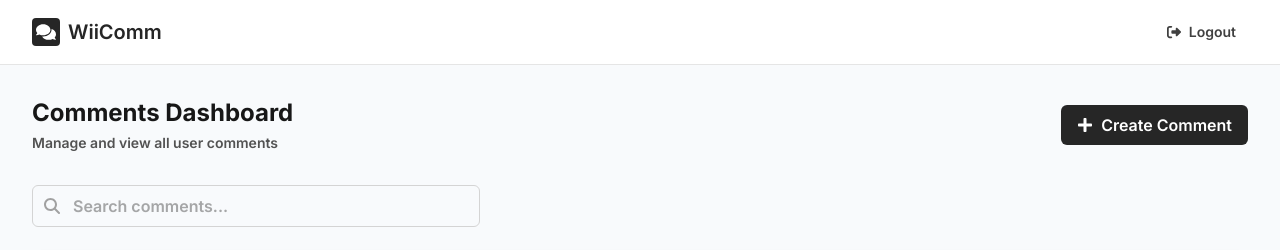
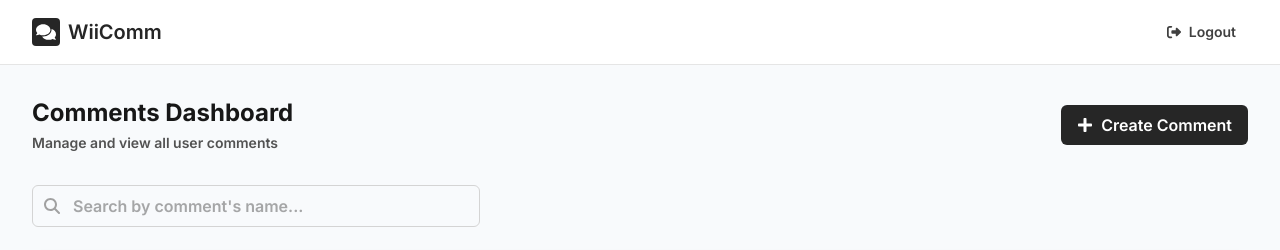
Before and after one commit to agunggst/frontend-development-test-agunggst, a Next.js app: page /dashboard in a window 1280 px wide. Shown: the top 250 px of the page. Built offline with nearby package versions, Linux system fonts and the light colour scheme; no server answers.

Commit message:
search done

```diff
--- a/app/(main)/dashboard/page.tsx
+++ b/app/(main)/dashboard/page.tsx
@@ -1,13 +1,14 @@
 'use client'
 import Link from "next/link";
 import { FaPlus } from "react-icons/fa";
-import { FaMagnifyingGlass } from "react-icons/fa6";
 import CommentTable from "@/app/components/CommentTable";
 import { useCommentStore } from "@/store/CommentStore";
-import { useEffect } from "react";
+import { useEffect, useState } from "react";
+import InputSearch from "@/app/components/InputSearch";
 
 export default function DashboardPage () {
   const { comments, fetchComments, isLoading, isFetched } = useCommentStore()
+  const [searchCommentText, setSearchCommentText] = useState<string>()
 
   useEffect(() => {
     if (!isFetched) {
@@ -15,10 +16,14 @@ export default function DashboardPage () {
     }
   }, [])
 
+  const searchComment = (input: string) => {
+    setSearchCommentText(input)
+  }
+
   return (
     <div className="mb-8">
       <div className="flex flex-col md:flex-row justify-between items-center mb-8">
-      <div className="text-center md:text-left mb-4 md:mb-0"> {/* Tambahkan text-center untuk mobile */}
+      <div className="text-center md:text-left mb-4 md:mb-0">
         <h1 className="text-2xl font-bold text-neutral-900 mb-1">
           Comments Dashboard
         </h1>
@@ -37,19 +42,13 @@ export default function DashboardPage () {
       </Link>
     </div>
       <div className="mb-6">
-        <div className="relative max-w-md">
-          <div className="absolute inset-y-0 left-0 pl-3 flex items-center pointer-events-none">
-            <FaMagnifyingGlass className="text-neutral-400"/>
-          </div>
-          <input
-            type="text"
-            className="block w-full pl-10 pr-3 py-2 border font-semibold border-neutral-300 rounded-md focus:outline-none focus:ring-2 focus:ring-neutral-800 focus:border-transparent"
-            placeholder="Search comments..."
-          />
-        </div>
+        <InputSearch placeholder="Search by comment's name..." triggerSearch={searchComment} />
       </div>
       {
-        !isLoading && <CommentTable comments={comments} />
+        !isLoading &&
+        <CommentTable
+          comments={searchCommentText ? comments.filter((comment) => comment.name.includes(searchCommentText)) : comments}
+        />
       }
     </div>
   )
--- a/app/components/CommentTable.tsx
+++ b/app/components/CommentTable.tsx
@@ -1,5 +1,5 @@
 'use client'
-import { useState } from 'react'
+import { useEffect, useState } from 'react'
 import { DataTable } from 'primereact/datatable'
 import { Column } from 'primereact/column'
 import { FaTrash } from 'react-icons/fa'
@@ -18,6 +18,9 @@ export default function CommentTable({ comments }: CommentTableProps) {
 
   const paginatedComments = comments.slice(first, first + rows)
 
+  useEffect(() => {
+    setFirst(0)
+  }, [comments])
 
   const handleDelete = (id: number) => {
     updateComment(comments.filter(comment => comment.id !== id))
--- /dev/null
+++ b/app/components/InputSearch.tsx
@@ -0,0 +1,34 @@
+'use client'
+import { useState, KeyboardEvent } from "react";
+import { FaMagnifyingGlass } from "react-icons/fa6";
+
+interface InputSearchProps {
+  triggerSearch: (input: string) => void
+  placeholder: string
+}
+
+export default function InputSearch ({triggerSearch, placeholder} : InputSearchProps) {
+  const [input, setInput] = useState<string>('')
+
+  const handleKeyDown = (e: KeyboardEvent<HTMLInputElement>) => {
+    if (e.key === 'Enter') {
+      triggerSearch(input)
+    }
+  }
+
+  return (
+    <div className="relative max-w-md">
+      <div className="absolute inset-y-0 left-0 pl-3 flex items-center pointer-events-none">
+        <FaMagnifyingGlass className="text-neutral-400"/>
+      </div>
+      <input
+        type="text"
+        className="block w-full pl-10 pr-3 py-2 border font-semibold border-neutral-300 rounded-md focus:outline-none focus:ring-2 focus:ring-neutral-800 focus:border-transparent"
+        placeholder={placeholder}
+        value={input}
+        onChange={(e) => setInput(e.target.value)}
+        onKeyDown={handleKeyDown}
+      />
+    </div>
+  )
+}
```
